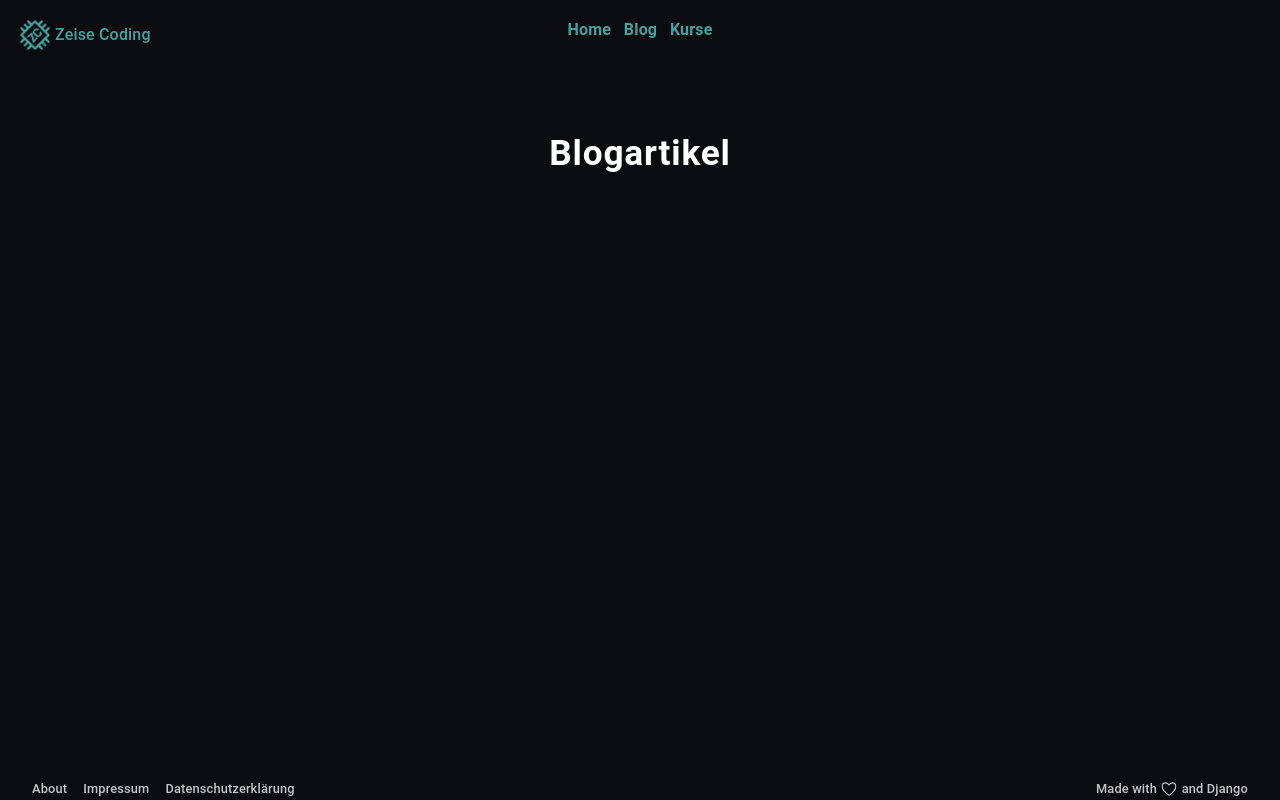
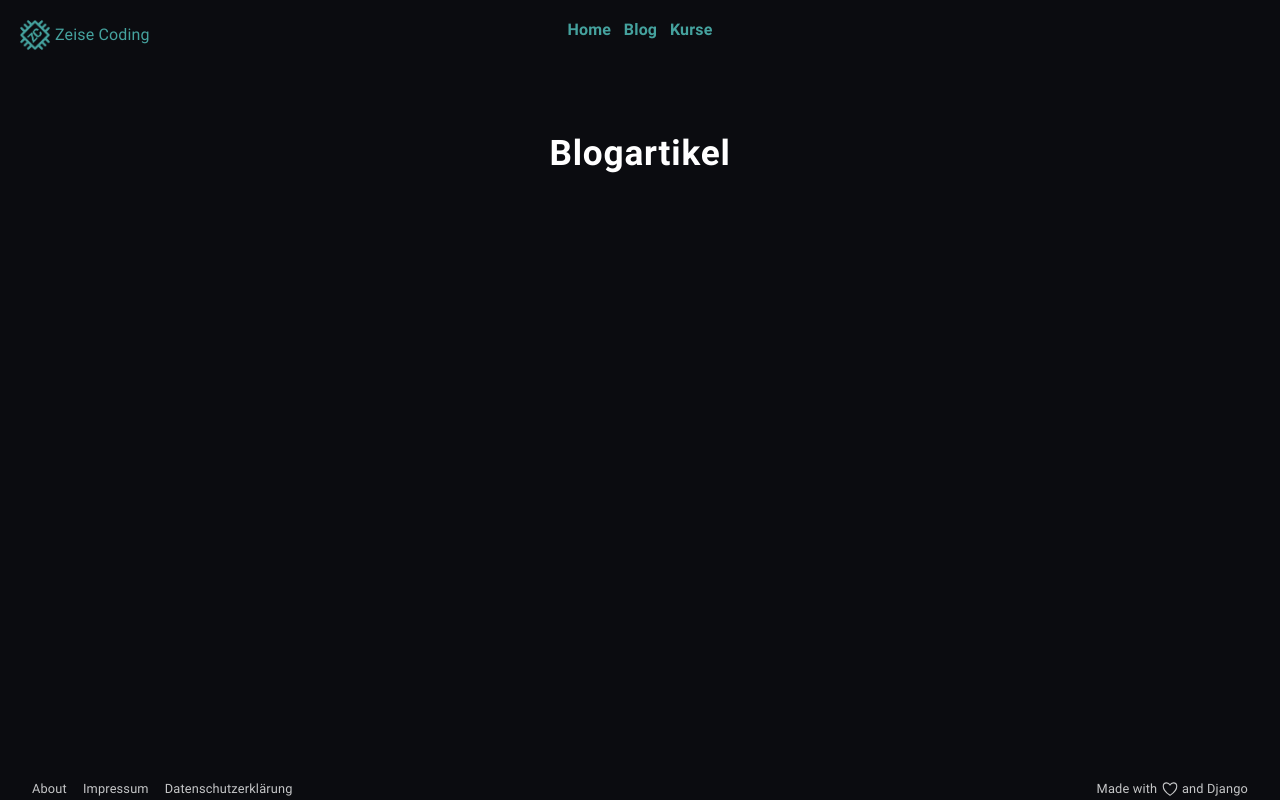
Before and after one commit to CharliesCodes/zeise-coding-blog, a Django app: page /blog/ in a window 1280 px wide. Run offline with Django 4.2, Linux system fonts and the light colour scheme; data that the repository does not hold is empty; some libraries are stand-ins or nearby versions.

Commit message:
local fonts

```diff
--- a/app/static/css/base.css
+++ b/app/static/css/base.css
@@ -1,7 +1,32 @@
 /*---------------------------------------------
               BASIC SETUP
 ---------------------------------------------*/
-
+/* roboto-regular - latin */
+@font-face {
+  font-family: 'Roboto';
+  font-style: normal;
+  font-weight: 400;
+  src: url('../fonts/roboto-v30-latin-regular.eot'); /* IE9 Compat Modes */
+  src: local(''),
+       url('../fonts/roboto-v30-latin-regular.eot?#iefix') format('embedded-opentype'), /* IE6-IE8 */
+       url('../fonts/roboto-v30-latin-regular.woff2') format('woff2'), /* Super Modern Browsers */
+       url('../fonts/roboto-v30-latin-regular.woff') format('woff'), /* Modern Browsers */
+       url('../fonts/roboto-v30-latin-regular.ttf') format('truetype'), /* Safari, Android, iOS */
+       url('../fonts/roboto-v30-latin-regular.svg#Roboto') format('svg'); /* Legacy iOS */
+}
+/* roboto-700 - latin */
+@font-face {
+  font-family: 'Roboto';
+  font-style: normal;
+  font-weight: 700;
+  src: url('../fonts/roboto-v30-latin-700.eot'); /* IE9 Compat Modes */
+  src: local(''),
+       url('../fonts/roboto-v30-latin-700.eot?#iefix') format('embedded-opentype'), /* IE6-IE8 */
+       url('../fonts/roboto-v30-latin-700.woff2') format('woff2'), /* Super Modern Browsers */
+       url('../fonts/roboto-v30-latin-700.woff') format('woff'), /* Modern Browsers */
+       url('../fonts/roboto-v30-latin-700.ttf') format('truetype'), /* Safari, Android, iOS */
+       url('../fonts/roboto-v30-latin-700.svg#Roboto') format('svg'); /* Legacy iOS */
+}
 :root {
   /* palette */
 
--- a/app/templates/base.html
+++ b/app/templates/base.html
@@ -23,14 +23,6 @@
 
     {% load static %} {% load google_analytics_tags %}
 
-    <script type="text/plain" data-usercentrics="Google Fonts">
-      var head  = document.getElementsByTagName('head')[0];
-      var link  = document.createElement('link');
-      link.rel  = 'stylesheet';
-      link.type = 'text/css';
-      link.href = 'https://fonts.googleapis.com/css?family=Roboto';
-      head.appendChild(link);
-    </script>
     <link rel="stylesheet" type="text/css" href="{% static 'css/base.css' %}" />
 
     <link
```
Also changed, not shown: app/static/fonts/roboto-v30-latin-700.ttf (added), app/static/fonts/roboto-v30-latin-700.woff (added), app/static/fonts/roboto-v30-latin-700.woff2 (added), app/static/fonts/roboto-v30-latin-regular.ttf (added), app/static/fonts/roboto-v30-latin-regular.woff (added), app/static/fonts/roboto-v30-latin-regular.woff2 (added), 4 other files.
